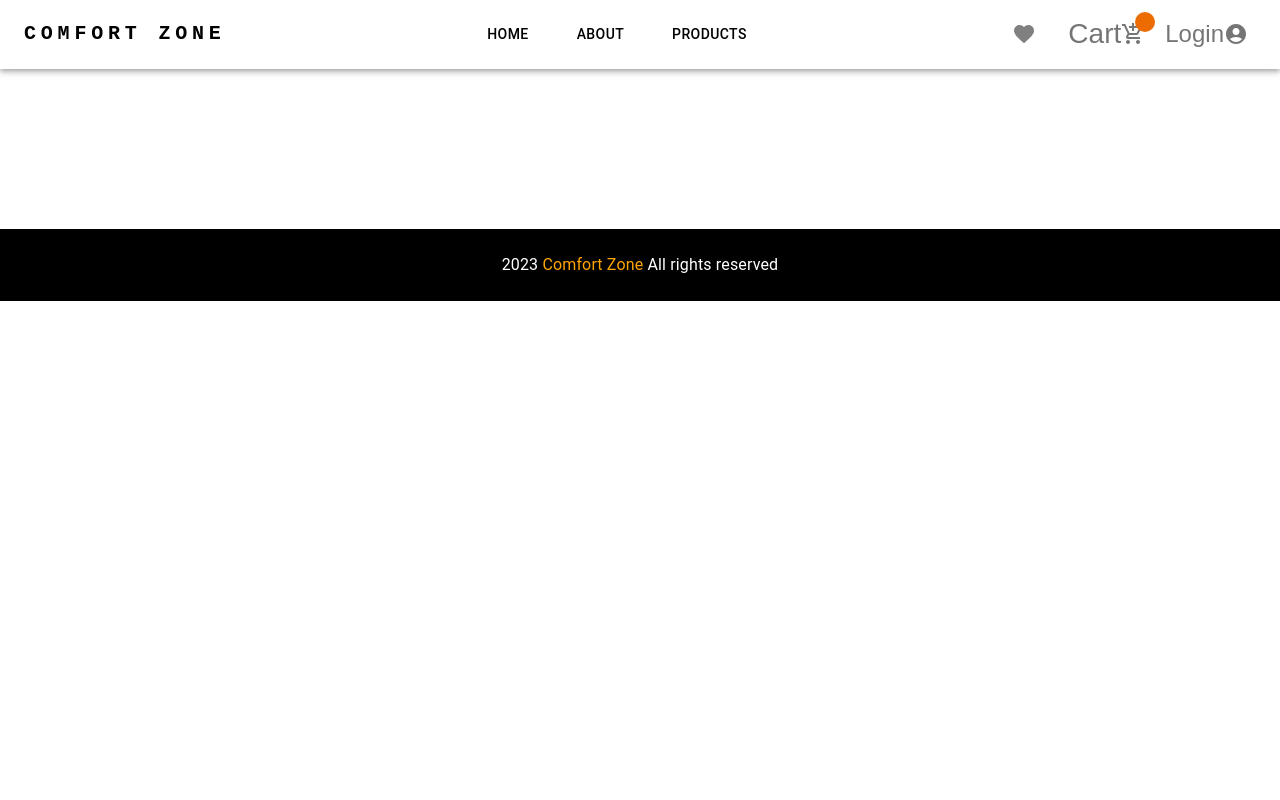
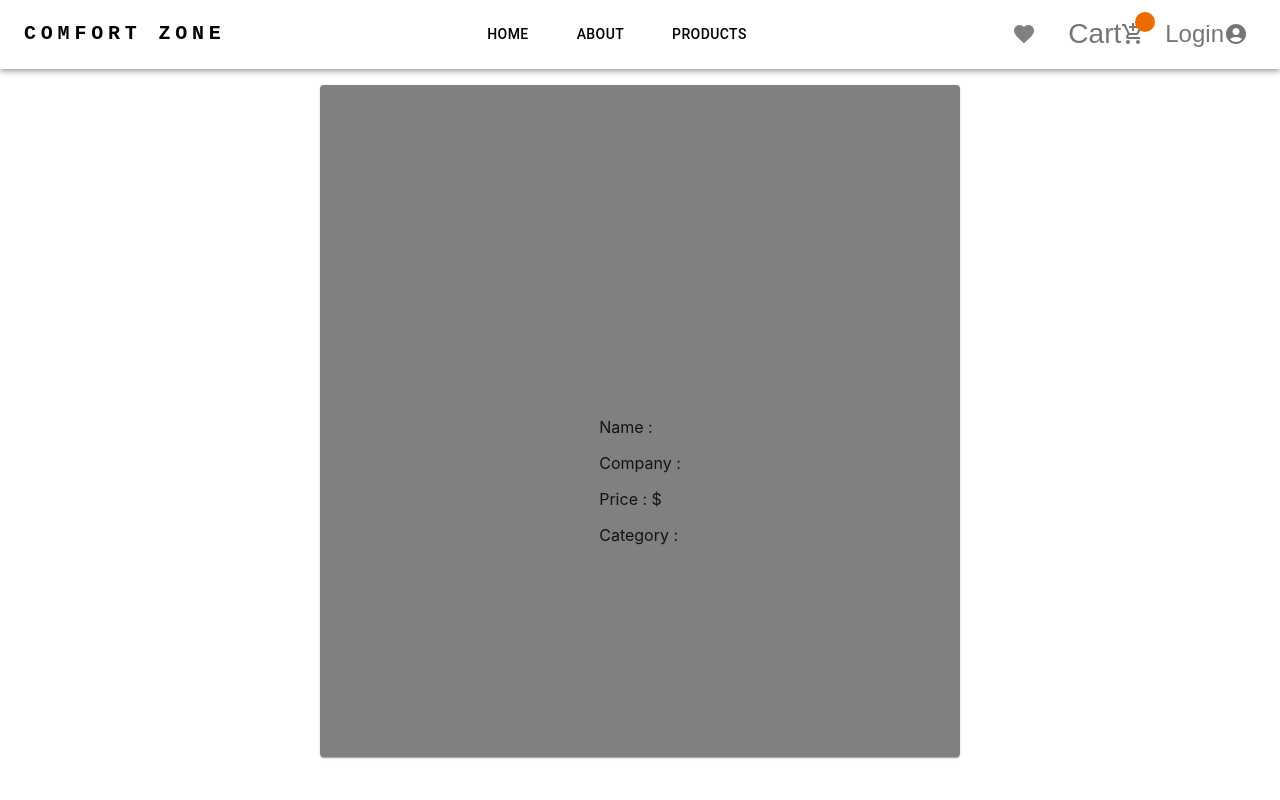
Before and after one commit to ZuleyhaKurt/comfort-zone, a React (Create React App) app: page /details in a window 1280 px wide. Shown: the top 800 px of the page. Built offline with nearby package versions, Linux system fonts and the light colour scheme.

Commit message:
card detail

```diff
--- a/src/App.js
+++ b/src/App.js
@@ -12,6 +12,7 @@ import Navbar from './components/Navbar';
 import Footer from './components/Footer';
 import FavoritePage from './pages/FavoritePage';
 import RegisterPage from './pages/RegisterPage';
+import CardDetail from './pages/CardDetail';
 function App() {
   return (
     <Provider store={store}>
@@ -26,6 +27,7 @@ function App() {
           <Route path='/cart' element={<CartPage />} />
           <Route path='/products' element={<ProductsPage />} />
           <Route path='/favorite' element={<FavoritePage/>} />
+          <Route path='/details' element={<CardDetail/>} />
         </Routes>
       <Footer/>
       </BrowserRouter>
--- a/src/components/CardCom.jsx
+++ b/src/components/CardCom.jsx
@@ -3,14 +3,14 @@ import React from 'react'
 import FavoriteRoundedIcon from '@mui/icons-material/FavoriteRounded';
 import FavoriteBorderIcon from '@mui/icons-material/FavoriteBorder';
 import { useDispatch, useSelector } from 'react-redux';
-// import { useNavigate } from 'react-router-dom';
+import { useNavigate } from 'react-router-dom';
 import { setCartCount, setCartItem, setFilterCartItem } from '../features/cartSlice';
 
 import {addToFavoriteList, removeFromFavouriteList} from "../features/favoriteSlice"
 
 const CardCom = ({ item, index }) => {
     const dispatch = useDispatch()
-    // const navigate = useNavigate();
+    const navigate = useNavigate();
     const { favoriteList } = useSelector(state => state.favorite)
     const {  cartItem ,cartCount,filterCartItem} = useSelector((state) => state.cart);
 
@@ -47,7 +47,7 @@ const CardCom = ({ item, index }) => {
 
   return (
       <>
-    <Card sx={{ maxWidth: 345, m: 5, maxHeight: 600 }} key={index}>
+      <Card sx={{ maxWidth: 345, m: 5, maxHeight: 600 }} key={index} onClick={() => { navigate("/details", { state: item }) }}>
                   <CardMedia
                           component="img"
                           width="175"
--- /dev/null
+++ b/src/pages/CardDetail.jsx
@@ -0,0 +1,45 @@
+import { Button, Card, CardActionArea, CardActions, List, ListItem, Typography } from '@mui/material';
+import React from 'react'
+import FavoriteBorderIcon from '@mui/icons-material/FavoriteBorder';
+import { useEffect, useState } from 'react'
+import { useLocation } from "react-router-dom";
+import { useSelector } from 'react-redux';
+
+const CartDetail = (handleFavorite, handleAddToCart) => {
+
+  const {state} = useLocation()
+  console.log(state)
+  const { favoriteList } = useSelector(state => state.favorite)
+
+
+
+
+  return (
+    <>
+     <Card   sx={{width: "40rem", height:"42rem", margin:"auto", my:"1rem", textAlign:"center", background:"grey"}}>
+      <img src={(state?.image)} className="card-img-top" style={{height:"17rem", marginTop:"2rem"}} />
+      <CardActions className="card-body" sx={{display:"flex", flexDirection:"column"}}>
+        <List>
+              <ListItem className="list-group-item">Name : {state?.name.toUpperCase()}</ListItem>
+              <ListItem className="list-group-item">Company : {state?.company.toUpperCase()}</ListItem>
+              <ListItem className="list-group-item">Price : ${state?.price}</ListItem>
+              <ListItem className="list-group-item">Category : {state?.category.toUpperCase()}</ListItem>
+        </List>
+        <Typography className="card-text">{state?.description}</Typography>
+
+
+      </CardActions>
+      {/* <CardActions>
+                    <Button onClick={()=>handleAddToCart(state)} size="small">Add to Cart</Button>
+                    <Button  size="small" target="_blank" onClick={() => handleFavorite(state)}>
+
+                   {favoriteList?.map((i)=>i.id).includes(state.id)  ? <FavoriteBorderIcon sx={{fill:"red"}}/> : <FavoriteBorderIcon />}
+
+                    </Button>
+      </CardActions> */}
+  </Card>
+    </>
+  )
+}
+
+export default CartDetail
```
